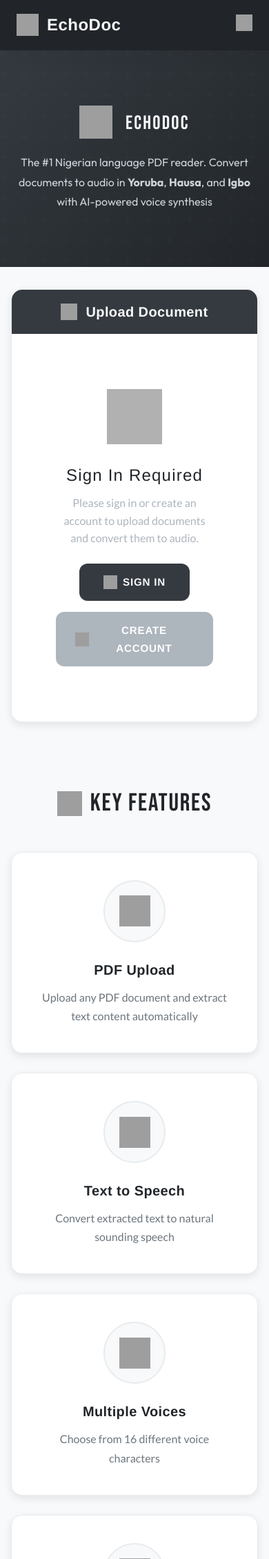
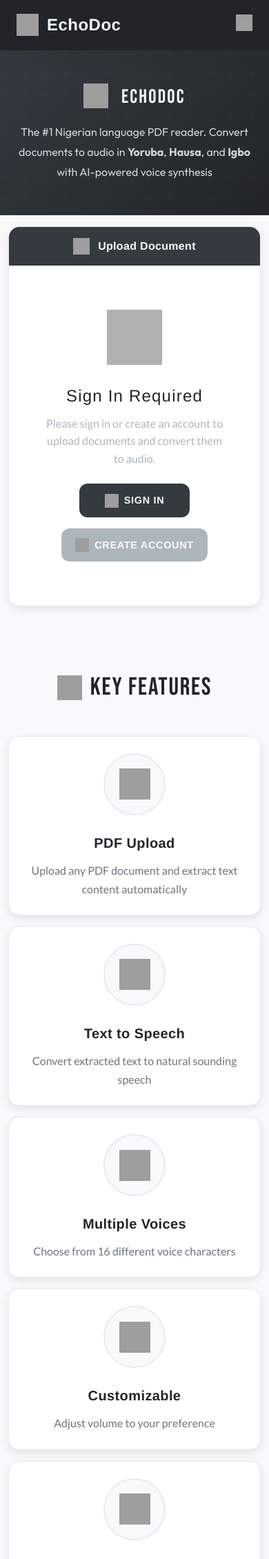
Before and after one commit to DocHoax/pdf_audio_system-main, a PHP site: page /pdf_audio_system-main/ in a window 390 px wide. Shown: the top 2260 px of the page at 69% size. Run offline with PHP 8.4, Linux system fonts and the light colour scheme; grey boxes are pictures that could not be loaded.

Commit message:
feat: add comprehensive stylesheet for the application UI, including variables, base styles, and component styling.

```diff
--- a/assets/css/style.css
+++ b/assets/css/style.css
@@ -83,8 +83,13 @@ html {
 
 /* Spin animation for loading icons */
 @keyframes spin {
-    from { transform: rotate(0deg); }
-    to { transform: rotate(360deg); }
+    from {
+        transform: rotate(0deg);
+    }
+
+    to {
+        transform: rotate(360deg);
+    }
 }
 
 body {
@@ -104,7 +109,12 @@ body {
 }
 
 /* ========== Typography ========== */
-h1, h2, h3, h4, h5, h6 {
+h1,
+h2,
+h3,
+h4,
+h5,
+h6 {
     font-family: var(--font-heading);
     color: var(--text-dark);
     font-weight: 400;
@@ -113,9 +123,17 @@ h1, h2, h3, h4, h5, h6 {
     text-transform: uppercase;
 }
 
-h1 { font-size: 3.5rem; }
-h2 { font-size: 2.25rem; }
-h3 { font-size: 1.5rem; }
+h1 {
+    font-size: 3.5rem;
+}
+
+h2 {
+    font-size: 2.25rem;
+}
+
+h3 {
+    font-size: 1.5rem;
+}
 
 a {
     color: var(--accent-color);
@@ -353,6 +371,7 @@ a:hover {
         opacity: 0;
         transform: translateY(-10px);
     }
+
     to {
         opacity: 1;
         transform: translateY(0);
@@ -1236,6 +1255,41 @@ a:hover {
 }
 
 /* ========== Responsive Design ========== */
+/* ========== Responsive - Large Tablets (992px) ========== */
+@media (max-width: 992px) {
+    .hero-content h1 {
+        font-size: 2.5rem;
+    }
+
+    .hero-content p {
+        font-size: 1.1rem;
+    }
+
+    .features-grid {
+        grid-template-columns: repeat(2, 1fr);
+    }
+
+    .audio-controls {
+        grid-template-columns: 1fr 1fr;
+    }
+
+    .text-display,
+    .text-editor {
+        max-height: 350px;
+        min-height: 250px;
+    }
+
+    .upload-area {
+        padding: 2.5rem 1.5rem;
+    }
+
+    .upload-icon img {
+        width: 64px;
+        height: 64px;
+    }
+}
+
+/* ========== Responsive - Tablets (768px) ========== */
 @media (max-width: 768px) {
     .nav-menu {
         position: fixed;
@@ -1247,6 +1301,7 @@ a:hover {
         flex-direction: column;
         padding: 2rem;
         transition: var(--transition);
+        overflow-y: auto;
     }
 
     .nav-menu.active {
@@ -1257,46 +1312,152 @@ a:hover {
         display: block;
     }
 
+    .nav-link {
+        padding: 1rem 1.25rem;
+        font-size: 1.1rem;
+    }
+
+    .hero {
+        padding: 3rem 1rem;
+    }
+
     .hero-content h1 {
         font-size: 1.75rem;
     }
 
+    .hero-content h1 img {
+        width: 36px;
+        height: 36px;
+    }
+
     .hero-content p {
         font-size: 1rem;
+        padding: 0 0.5rem;
+    }
+
+    .card-body {
+        padding: 1.25rem;
+    }
+
+    .playback-controls {
+        gap: 0.75rem;
     }
 
     .playback-controls .btn {
         min-width: 100px;
         padding: 0.75rem 1rem;
+        font-size: 0.85rem;
+    }
+
+    .playback-controls .btn img {
+        width: 16px;
+        height: 16px;
     }
 
     .features-grid {
         grid-template-columns: 1fr;
+        gap: 1rem;
+    }
+
+    .feature-card {
+        padding: 1.5rem;
     }
 
     .footer-content {
         grid-template-columns: 1fr;
+        gap: 2rem;
+        text-align: center;
+    }
+
+    .footer-section ul {
+        justify-content: center;
     }
 
     .step {
         flex-direction: column;
         gap: 1rem;
     }
-}
-
+
+    .text-display,
+    .text-editor {
+        max-height: 300px;
+        min-height: 200px;
+        padding: 1.25rem;
+        font-size: 0.95rem;
+    }
+
+    .upload-area {
+        padding: 2rem 1rem;
+    }
+
+    .upload-area h3 {
+        font-size: 1.1rem;
+    }
+
+    .upload-icon img {
+        width: 56px;
+        height: 56px;
+    }
+
+    .audio-controls {
+        grid-template-columns: 1fr;
+        gap: 1.25rem;
+    }
+
+    .control-group label {
+        font-size: 0.9rem;
+    }
+
+    .text-edit-controls {
+        justify-content: center;
+    }
+
+    .text-edit-controls .btn-sm {
+        flex: 1;
+        min-width: 0;
+    }
+}
+
+/* ========== Responsive - Mobile (480px) ========== */
 @media (max-width: 480px) {
+    h1 {
+        font-size: 1.5rem;
+    }
+
+    h2 {
+        font-size: 1.25rem;
+    }
+
+    h3 {
+        font-size: 1.1rem;
+    }
+
     .container {
-        padding: 0 1rem;
+        padding: 0 0.75rem;
+    }
+
+    .main-content {
+        padding: 1rem 0;
     }
 
     .card-header {
         flex-direction: column;
-        gap: 1rem;
+        gap: 0.75rem;
         text-align: center;
+        padding: 1rem;
+    }
+
+    .card-header h2 {
+        font-size: 1rem;
     }
 
     .file-badge {
         align-self: center;
+        font-size: 0.8rem;
+    }
+
+    .card-body {
+        padding: 1rem;
     }
 
     .audio-controls {
@@ -1310,10 +1471,102 @@ a:hover {
     .playback-controls .btn {
         width: 100%;
     }
+
+    .btn {
+        padding: 0.75rem 1.25rem;
+        font-size: 0.9rem;
+    }
+
+    .upload-area {
+        padding: 1.5rem 1rem;
+    }
+
+    .upload-area h3 {
+        font-size: 1rem;
+    }
+
+    .upload-area p {
+        font-size: 0.9rem;
+    }
+
+    .text-display,
+    .text-editor {
+        max-height: 250px;
+        min-height: 150px;
+        padding: 1rem;
+        font-size: 0.9rem;
+        line-height: 1.7;
+    }
+
+    .progress-container label {
+        font-size: 0.9rem;
+    }
+
+    #progressText {
+        font-size: 1rem;
+    }
+
+    .alert {
+        padding: 1rem;
+        font-size: 0.9rem;
+    }
+
+    .alert img {
+        width: 20px;
+        height: 20px;
+    }
+}
+
+/* ========== Responsive - Small Phones (360px) ========== */
+@media (max-width: 360px) {
+    .hero {
+        padding: 2rem 0.75rem;
+    }
+
+    .hero-content h1 {
+        font-size: 1.35rem;
+    }
+
+    .hero-content h1 img {
+        width: 28px;
+        height: 28px;
+    }
+
+    .hero-content p {
+        font-size: 0.9rem;
+    }
+
+    .nav-logo span {
+        font-size: 1.25rem;
+    }
+
+    .nav-logo img {
+        width: 28px;
+        height: 28px;
+    }
+
+    .btn {
+        padding: 0.65rem 1rem;
+        font-size: 0.85rem;
+    }
+
+    .card-header h2 {
+        font-size: 0.95rem;
+    }
+
+    .playback-controls .btn {
+        padding: 0.65rem 0.75rem;
+        font-size: 0.8rem;
+    }
+
+    .footer-bottom p {
+        font-size: 0.8rem;
+    }
 }
 
 /* ========== Print Styles ========== */
 @media print {
+
     .navbar,
     .upload-section,
     .audio-controls,
```
